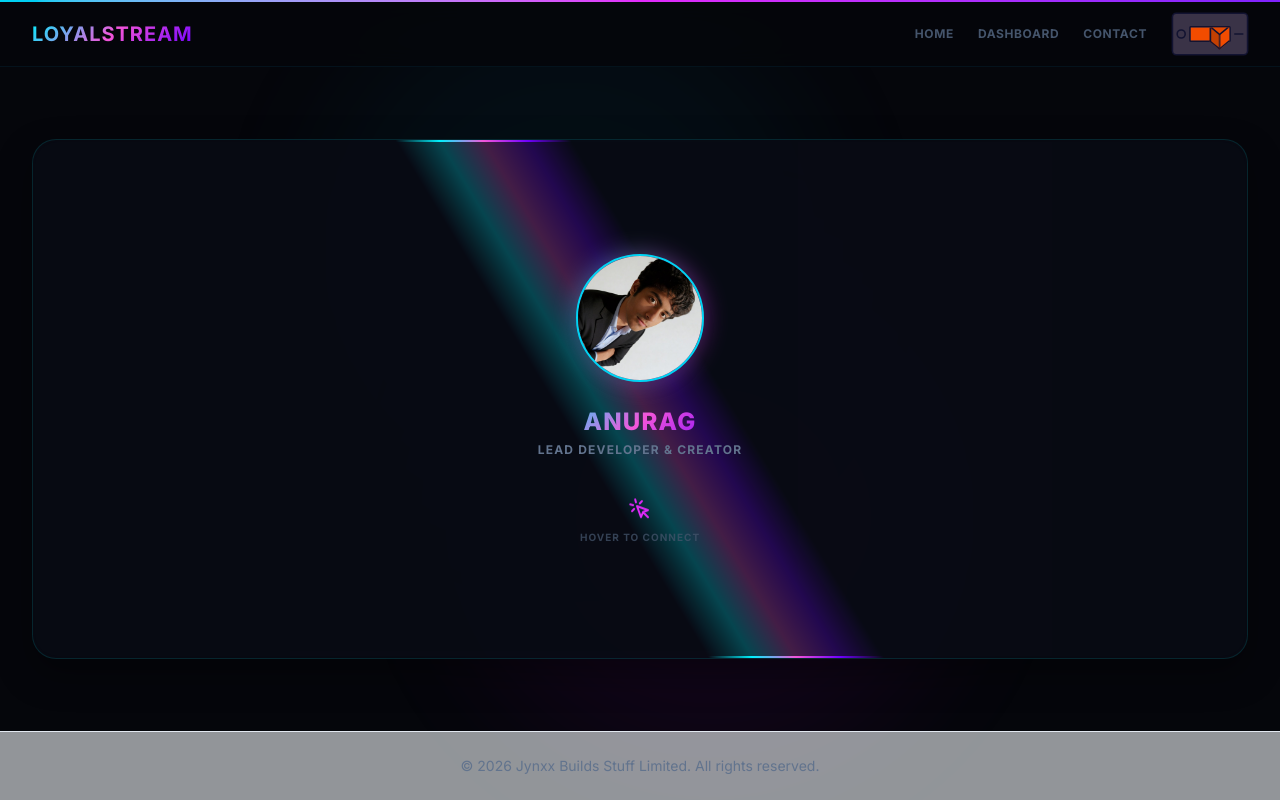
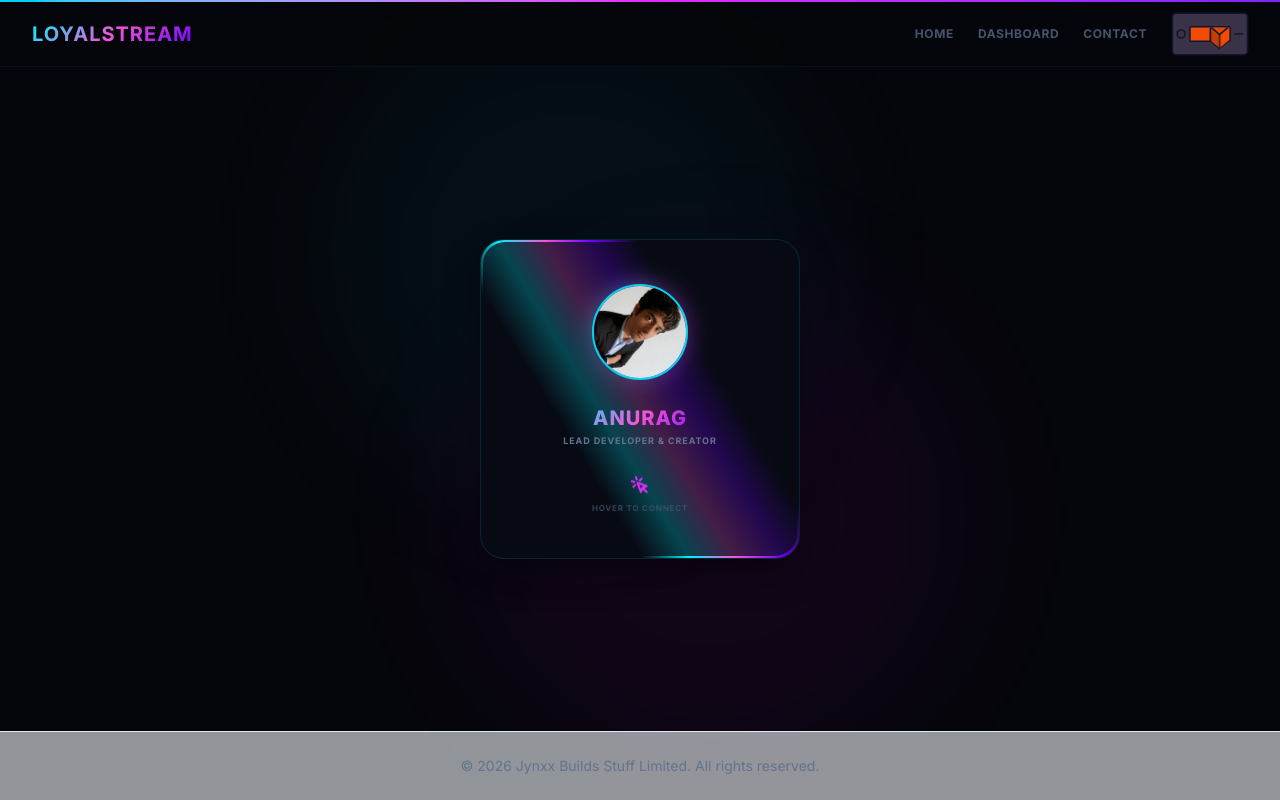
Before and after one commit to thejynxx/YT_leaderboard, a Next.js app: page /contact in a window 1280 px wide. Built offline with nearby package versions, Linux system fonts and the light colour scheme.

Commit message:
Resize 3D contact card to a compact 320px square with horizontal social icon row

```diff
--- a/src/app/contact/page.tsx
+++ b/src/app/contact/page.tsx
@@ -8,31 +8,31 @@
           <div className="contact-card-back">
             <div className="contact-card-back-content">
               {/* Profile Image with Glowing Shadow */}
-              <div className="relative w-32 h-32">
+              <div className="relative w-24 h-24">
                 <div className="absolute inset-0 rounded-full bg-gradient-to-r from-cyan-400 to-fuchsia-500 blur-md opacity-45"></div>
                 <img
                   src="/profile.jpg"
                   alt="Anurag"
-                  className="relative w-32 h-32 rounded-full border-2 border-cyan-400 object-cover z-10 shadow-lg"
+                  className="relative w-24 h-24 rounded-full border-2 border-cyan-400 object-cover z-10 shadow-lg"
                 />
               </div>
 
               {/* Title & Info */}
-              <div className="space-y-1 text-center">
-                <h1 className="text-2xl font-extrabold tracking-wider font-display text-gradient-primary uppercase">
+              <div className="space-y-0.5 text-center">
+                <h1 className="text-xl font-extrabold tracking-wider font-display text-gradient-primary uppercase">
                   Anurag
                 </h1>
-                <p className="text-xs font-bold text-slate-500 dark:text-slate-400 uppercase tracking-widest">
+                <p className="text-[9px] font-bold text-slate-500 dark:text-slate-400 uppercase tracking-widest">
                   Lead Developer & Creator
                 </p>
               </div>
 
               {/* Hover Prompt */}
-              <div className="mt-4 flex flex-col items-center gap-2">
-                <svg className="w-6 h-6 text-fuchsia-500 animate-bounce" fill="none" stroke="currentColor" viewBox="0 0 24 24" strokeWidth="2" xmlns="http://www.w3.org/2000/svg">
+              <div className="mt-1 flex flex-col items-center gap-1.5">
+                <svg className="w-5 h-5 text-fuchsia-500 animate-bounce" fill="none" stroke="currentColor" viewBox="0 0 24 24" strokeWidth="2.5" xmlns="http://www.w3.org/2000/svg">
                   <path strokeLinecap="round" strokeLinejoin="round" d="M15 15l-2 5L9 9l11 4-5 2zm0 0l5 5M7.188 2.239l.777 2.897M5.136 7.965l-2.898-.777M13.95 4.05l-2.122 2.122m-5.657 5.656l-2.12 2.122"></path>
                 </svg>
-                <span className="text-[10px] font-bold text-slate-600 dark:text-slate-300 uppercase tracking-widest animate-pulse">
+                <span className="text-[8px] font-bold text-slate-600 dark:text-slate-300 uppercase tracking-widest animate-pulse">
                   Hover to Connect
                 </span>
               </div>
@@ -40,7 +40,7 @@
           </div>
 
           {/* FRONT SIDE (Shown on Hover) */}
-          <div className="contact-card-front">
+          <div className="contact-card-front flex flex-col justify-between">
             {/* Background elements */}
             <div className="contact-img-bg">
               <div className="contact-circle contact-circle-1"></div>
@@ -51,77 +51,68 @@
             {/* Content Container (Needs higher z-index to stay above blurs) */}
             <div className="relative z-10 flex flex-col justify-between h-full">
               {/* Badge & Title */}
-              <div className="space-y-3">
+              <div className="space-y-2">
                 <div className="flex justify-between items-center">
-                  <span className="text-[9px] font-extrabold text-cyan-800 dark:text-cyan-400 bg-cyan-100/50 dark:bg-cyan-950/30 border border-cyan-300/40 dark:border-cyan-800/30 px-2.5 py-1 rounded-full uppercase tracking-wider">
+                  <span className="text-[8px] font-extrabold text-cyan-800 dark:text-cyan-400 bg-cyan-100/50 dark:bg-cyan-950/30 border border-cyan-300/40 dark:border-cyan-800/30 px-2 py-0.5 rounded-full uppercase tracking-wider">
                     Creator
                   </span>
-                  <span className="text-[9px] font-extrabold text-fuchsia-800 dark:text-fuchsia-400 bg-fuchsia-100/50 dark:bg-fuchsia-950/30 border border-fuchsia-300/40 dark:border-fuchsia-800/30 px-2.5 py-1 rounded-full uppercase tracking-wider">
+                  <span className="text-[8px] font-extrabold text-fuchsia-800 dark:text-fuchsia-400 bg-fuchsia-100/50 dark:bg-fuchsia-950/30 border border-fuchsia-300/40 dark:border-fuchsia-800/30 px-2 py-0.5 rounded-full uppercase tracking-wider">
                     Lead Dev
                   </span>
                 </div>
 
-                <div className="text-center pt-2">
-                  <h2 className="text-xl font-extrabold tracking-wider font-display text-gradient-primary uppercase">
+                <div className="text-center pt-1.5">
+                  <h2 className="text-lg font-extrabold tracking-wider font-display text-gradient-primary uppercase">
                     Anurag
                   </h2>
-                  <p className="text-xs text-slate-600 dark:text-slate-300 mt-2 leading-relaxed px-2">
-                    Got questions, feedback, or custom features? Let's connect!
+                  <p className="text-[11px] text-slate-600 dark:text-slate-300 mt-1.5 leading-relaxed px-2">
+                    Got questions, feedback, or custom feature requests? Feel free to reach out via my social channels!
                   </p>
                 </div>
               </div>
 
-              {/* Social buttons */}
-              <div className="space-y-2.5 my-4">
+              {/* Compact Social buttons row */}
+              <div className="flex justify-center gap-3.5 my-3">
                 <a
                   href="https://github.com/thejynxx"
                   target="_blank"
                   rel="noopener noreferrer"
-                  className="w-full py-2.5 px-4 rounded-xl transition-all duration-200 cursor-pointer gaming-btn-secondary flex items-center justify-between text-xs group"
+                  className="p-3 rounded-xl transition-all duration-200 cursor-pointer gaming-btn-secondary hover:scale-110 flex items-center justify-center text-slate-700 dark:text-slate-300"
+                  title="GitHub: @thejynxx"
                 >
-                  <span className="flex items-center gap-2">
-                    <svg className="w-4 h-4 fill-current transition-colors" viewBox="0 0 24 24" xmlns="http://www.w3.org/2000/svg">
+                  <svg className="w-5 h-5 fill-current" viewBox="0 0 24 24" xmlns="http://www.w3.org/2000/svg">
                     <path d="M12 0c-6.626 0-12 5.373-12 12 0 5.302 3.438 9.8 8.207 11.387.599.111.793-.261.793-.577v-2.234c-3.338.726-4.033-1.416-4.033-1.416-.546-1.387-1.333-1.756-1.333-1.756-1.089-.745.083-.729.083-.729 1.205.084 1.839 1.237 1.839 1.237 1.07 1.834 2.807 1.304 3.492.997.107-.775.418-1.305.762-1.604-2.665-.305-5.467-1.334-5.467-5.931 0-1.311.469-2.381 1.236-3.221-.124-.303-.535-1.524.117-3.176 0 0 1.008-.322 3.301 1.23.957-.266 1.983-.399 3.003-.404 1.02.005 2.047.138 3.006.404 2.291-1.552 3.297-1.23 3.297-1.23.653 1.653.242 2.874.118 3.176.77.84 1.235 1.911 1.235 3.221 0 4.609-2.807 5.624-5.479 5.921.43.372.823 1.102.823 2.222v3.293c0 .319.192.694.801.576 4.765-1.589 8.199-6.086 8.199-11.386 0-6.627-5.373-12-12-12z"/>
                   </svg>
-                    <span className="font-bold tracking-wide">GITHUB</span>
-                  </span>
-                  <span className="text-[10px] font-mono text-slate-500 dark:text-slate-400 group-hover:text-cyan-600 dark:group-hover:text-cyan-400 transition-colors">@thejynxx</span>
                 </a>
 
                 <a
                   href="https://www.instagram.com/anuraaag_13/?__pwa=1#"
                   target="_blank"
                   rel="noopener noreferrer"
-                  className="w-full py-2.5 px-4 rounded-xl transition-all duration-200 cursor-pointer gaming-btn-secondary flex items-center justify-between text-xs group"
+                  className="p-3 rounded-xl transition-all duration-200 cursor-pointer gaming-btn-secondary hover:scale-110 flex items-center justify-center text-slate-700 dark:text-slate-300"
+                  title="Instagram: @anuraaag_13"
                 >
-                  <span className="flex items-center gap-2">
-                    <svg className="w-4 h-4 stroke-current fill-none transition-colors" viewBox="0 0 24 24" strokeWidth="2" strokeLinecap="round" strokeLinejoin="round" xmlns="http://www.w3.org/2000/svg">
+                  <svg className="w-5 h-5 stroke-current fill-none" viewBox="0 0 24 24" strokeWidth="2" strokeLinecap="round" strokeLinejoin="round" xmlns="http://www.w3.org/2000/svg">
                     <rect x="2" y="2" width="20" height="20" rx="5" ry="5"/>
                     <path d="M16 11.37A4 4 0 1 1 12.63 8 4 4 0 0 1 16 11.37z"/>
                     <line x1="17.5" y1="6.5" x2="17.51" y2="6.5"/>
                   </svg>
-                    <span className="font-bold tracking-wide">INSTAGRAM</span>
-                  </span>
-                  <span className="text-[10px] font-mono text-slate-500 dark:text-slate-400 group-hover:text-fuchsia-600 dark:group-hover:text-fuchsia-400 transition-colors">@anuraaag_13</span>
                 </a>
 
                 <a
                   href="mailto:anurag.jx@gmail.com"
-                  className="w-full py-2.5 px-4 rounded-xl transition-all duration-200 cursor-pointer gaming-btn-secondary flex items-center justify-between text-xs group"
+                  className="p-3 rounded-xl transition-all duration-200 cursor-pointer gaming-btn-secondary hover:scale-110 flex items-center justify-center text-slate-700 dark:text-slate-300"
+                  title="Email: anurag.jx@gmail.com"
                 >
-                  <span className="flex items-center gap-2">
-                    <svg className="w-4 h-4 stroke-current fill-none transition-colors" viewBox="0 0 24 24" strokeWidth="2" strokeLinecap="round" strokeLinejoin="round" xmlns="http://www.w3.org/2000/svg">
+                  <svg className="w-5 h-5 stroke-current fill-none" viewBox="0 0 24 24" strokeWidth="2" strokeLinecap="round" strokeLinejoin="round" xmlns="http://www.w3.org/2000/svg">
                     <path d="M4 4h16c1.1 0 2 .9 2 2v12c0 1.1-.9 2-2 2H4c-1.1 0-2-.9-2-2V6c0-1.1.9-2 2-2z"/>
                     <polyline points="22,6 12,13 2,6"/>
                   </svg>
-                    <span className="font-bold tracking-wide">EMAIL</span>
-                  </span>
-                  <span className="text-[10px] font-mono text-slate-500 dark:text-slate-400 group-hover:text-cyan-600 dark:group-hover:text-cyan-400 transition-colors">anurag.jx@gmail.com</span>
                 </a>
               </div>
 
               {/* Footer */}
-              <div className="border-t border-slate-200 dark:border-slate-900 pt-3 text-[9px] text-slate-500 dark:text-slate-400 uppercase tracking-widest text-center">
+              <div className="border-t border-slate-200 dark:border-slate-900 pt-2.5 text-[8px] text-slate-500 dark:text-slate-400 uppercase tracking-widest text-center">
                 Jynxx Builds Stuff &bull; Queries Panel
               </div>
             </div>
--- a/src/app/globals.css
+++ b/src/app/globals.css
@@ -212,9 +212,8 @@
 /* 3D Contact Card Styles */
 .contact-card {
   perspective: 1000px;
-  width: 100%;
-  max-w: 380px;
-  height: 520px;
+  width: 320px;
+  height: 320px;
 }
 
 .contact-card-inner {
@@ -262,8 +261,8 @@
   position: absolute;
   content: ' ';
   display: block;
-  width: 150px;
-  height: 160%;
+  width: 160px;
+  height: 180%;
   background: linear-gradient(90deg, transparent, var(--neon-cyan), var(--neon-fuchsia), var(--neon-violet), transparent);
   animation: rotation_481 6000ms infinite linear;
 }
```
Lines whose indentation alone changed are shown as unchanged.
